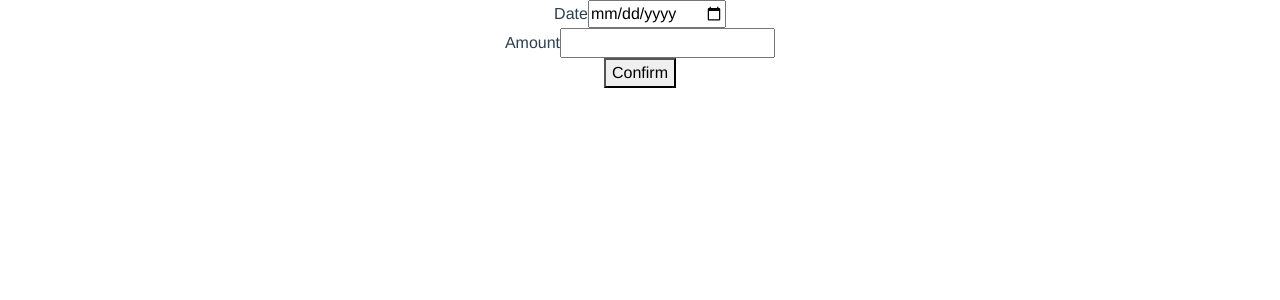
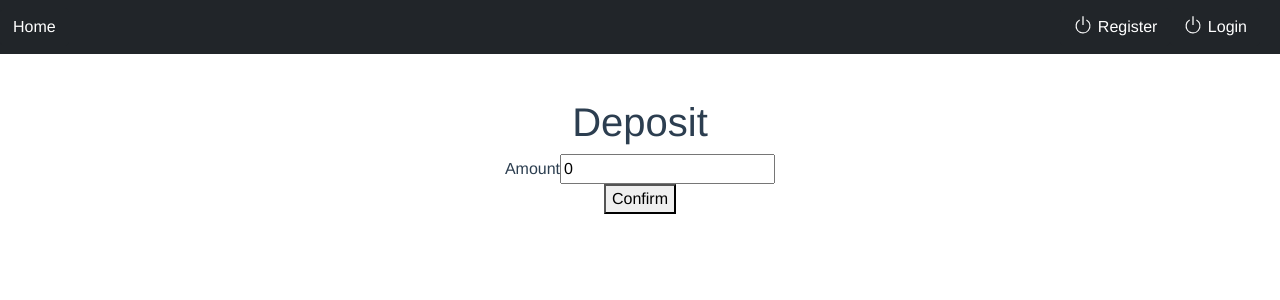
Before and after one commit to mmengspv/webtech-frontend-vuejs, a Vue app: page /exchange/income in a window 1280 px wide. Shown: the top 300 px of the page. Built offline with nearby package versions, Linux system fonts and the light colour scheme; what vue-swal, vue2-wheel-picker would draw is missing.

Commit message:
add deposit form

```diff
--- a/src/components/Exchange.vue
+++ b/src/components/Exchange.vue
@@ -2,87 +2,115 @@
   <div class="exchange">
     <navbar></navbar>
     <h1>Deposit and Withdraw</h1>
-      <button @click="addExchange">Deposit Withdraw</button>
+    <button @click="deposit">Deposit</button>
+    <button @click="withdraw">Withdraw</button>
+    <div v-if="user.role['type'] === 'authenticated'" class="ml-1">
+      <h4>My Balance: {{ balance }}</h4>
+    </div>
     <table class="exchange-table">
       <thead>
         <tr>
           <th>No.</th>
+          <th v-if="user.role['type'] === 'admin'">Username</th>
           <th>Date</th>
           <th>Amount</th>
-            <th>Balance</th>
-            <th>Point</th>
+          <th>Type</th>
         </tr>
       </thead>
       <tbody>
         <tr v-for="(exchange, index) in exchanges" :key="index">
-            <td> {{ index+1 }} </td>
-            <td> {{ exchange.date }} </td>
-            <td> {{ exchange.amount }} </td>
-            <td> {{ exchange.balance }} </td>
-            <td> {{ exchange.point}} </td>
+          <td>{{ index + 1 }}</td>
+          <td v-if="user.role['type'] === 'admin'">
+            {{ exchange.users.username }}
+          </td>
+          <td>{{ exchange.date }}</td>
+          <td>{{ exchange.amount }}</td>
+          <td>{{ exchange.type }}</td>
         </tr>
       </tbody>
-
     </table>
-
   </div>
 </template>
 
 <script>
-import ExchangeApiStore from "@/store/ExchangeApi"
-import Navbar from "./Navbar.vue"
+import UserApi from "../store/UserApi";
+import ExchangeApiStore from "@/store/ExchangeApi";
+import Navbar from "./Navbar.vue";
+import AuthStore from "../store/AuthStore";
 export default {
   components: { Navbar },
   data() {
-    return{
+    return {
+      user: [],
       exchanges: [],
-      api_endpoint: process.env.VUE_APP_STRAPI_API
+      balance: 0,
+      api_endpoint: process.env.VUE_APP_STRAPI_API,
     };
   },
-  created(){
-    this.fetchExchange()
+  created() {
+    this.fetchExchange();
   },
   methods: {
-    async fetchExchange(){
-      await ExchangeApiStore.dispatch('fetchExchange')
-      this.exchanges = ExchangeApiStore.getters.exchanges
+    async fetchExchange() {
+      this.user = AuthStore.getters.user;
+      if (this.user.role.type === "authenticated") {
+        await UserApi.dispatch("fetchUserById", this.user.id);
+        this.exchanges = UserApi.getters.users.exchanges;
+      } else if (this.user.role.type === "admin") {
+        await ExchangeApiStore.dispatch("fetchExchange");
+        this.exchanges = ExchangeApiStore.getters.exchanges;
+      }
+      this.calBalance();
     },
-  addExchange(){
-    this.$router.push("/exchange/income")
+    deposit() {
+      this.$router.push("/exchange/income");
+    },
+    withdraw() {
+      this.$router.push("/exchange/withdraw");
+    },
+    calBalance() {
+      this.exchanges.forEach((ex) => {
+        if (ex.type === "deposit") {
+          this.balance += ex.amount;
+        } else if (ex.type === "withdraw") {
+          this.balance -= ex.amount;
         }
+      });
+    },
   },
 };
 </script>
 
 <style>
-.exchange h3{
+.exchange h3 {
   margin-top: 50px;
 }
-  .exchange-table{
+.exchange-table {
   margin-left: auto;
   margin-right: auto;
   border-collapse: collapse;
   width: 70%;
   margin-top: 50px;
 }
-  thead th,tbody td{
+thead th,
+tbody td {
   border: 1px solid #ddd;
   padding: 2px;
 }
-  tbody tr:nth-child(even){
+tbody tr:nth-child(even) {
   background-color: #f2f2f2;
 }
 tbody tr:hover {
   background-color: #ddd;
 }
-  thead th{
+thead th {
   padding-top: 12px;
   padding-bottom: 12px;
   text-align: center;
   background-color: #28242c;
   color: white;
 }
-  .point{
+.point {
   left: 800px;
   position: relative;
 }
--- a/src/components/Income.vue
+++ b/src/components/Income.vue
@@ -1,89 +1,64 @@
 <template>
   <div>
+    <navbar></navbar>
+    <h1>Deposit</h1>
     <form @submit.prevent="addExchange">
-            <div>
-                <label for="date">Date</label>
-                <input
-                type="date"
-                v-model="form.date"
-                name="date"
-                autocomplete="off"/>
-            </div>
-
       <div>
         <label for="amount">Amount</label>
         <input
           type="number"
           v-model="form.amount"
           name="amount"
-                autocomplete="off"/>
+          min="1"
+          autocomplete="off"
+        />
       </div>
-
       <button>Confirm</button>
     </form>
   </div>
 </template>
 
 <script>
-import ExchangeApiStore from '@/store/ExchangeApi'
+import Navbar from "../components/Navbar.vue";
+import ExchangeApiStore from "@/store/ExchangeApi";
+import AuthStore from "../store/AuthStore";
 export default {
-    data(){
-        return{
-            form:{
-                date:"",
-                amount:"",
-                balance:"",
-                point:"",
-            }
+  components: { Navbar },
+  data() {
+    return {
+      form: {
+        date: "",
+        amount: 0,
+        type: "",
+      },
     };
   },
-    methods:{
-        clearForm(){
+  methods: {
+    clearForm() {
       this.form = {
-                date:"",
-                amount:"",
-                balance:"",
-                point:"",
-            }
+        date: "",
+        amount: "",
+        type: "",
+      };
     },
     async addExchange() {
-
-        const formElement = document.querySelector("form");
-
-        const formData = new FormData();
-
-        const formElements = formElement.elements;
-
-        const data = {};
-
-        for (let i = 0; i < formElements.length; i++) {
-            const currentElement = formElements[i];
-            if (!["submit", "file"].includes(currentElement.type)) {
-            data[currentElement.name] = currentElement.value;
-            } else if (currentElement.type === "file") {
-            if (currentElement.files.length === 1) {
-                const file = currentElement.files[0];
-                formData.append(`files.${currentElement.name}`, file, file.name);
-            } else {
-                for (let i = 0; i < currentElement.files.length; i++) {
-                    const file = currentElement.files[i];
-                    formData.append(`files.${currentElement.name}`, file, file.name);
-                    }
-                }
-            }
-        }
-
-        formData.append("data", JSON.stringify(data));
-        let res = await ExchangeApiStore.dispatch("addExchange", formData);
+      const payload = {
+        date: new Date().toISOString(),
+        amount: this.form.amount,
+        type: "deposit",
+        users: AuthStore.getters.user.id,
+        balance: 0,
+      };
+      const res = await ExchangeApiStore.dispatch("addExchange", payload);
       if (res.success) {
         this.$swal("Success!", res.data.date, "success");
         this.$router.push("/exchange");
       } else {
         this.$swal("Add Failed", res.message, "error");
       }
-        }
     },
-}
+  },
+};
 </script>
 
 <style>
--- a/src/services/ExchangeService.js
+++ b/src/services/ExchangeService.js
@@ -3,9 +3,11 @@ import AuthService from "./AuthService";
 const api_endpoint = process.env.VUE_APP_STRAPI_API || "http://localhost:1337";
 export default {
   async create(payload) {
+    console.log(payload);
     const url = api_endpoint + "/exchanges";
     const headers = AuthService.getHeaders();
     const res = await Axios.post(url, payload, headers);
+    console.log(res);
     return res;
   },
   async getAllExchange() {
@@ -13,4 +15,9 @@ export default {
     const res = await Axios.get(`${api_endpoint}/exchanges`, headers);
     return res;
   },
+  async getUserExchange() {
+    const headers = AuthService.getHeaders();
+    const res = await Axios.get(`${api_endpoint}/exchanges`, headers);
+    return res;
+  },
 };
--- a/src/store/UserApi.js
+++ b/src/store/UserApi.js
@@ -26,6 +26,11 @@ export default new Vuex.Store({
       let res = await Axios.get(api_endpoint + "/users", headers);
       commit("fetch", { res });
     },
+    async fetchUserById({ commit }, id) {
+      const headers = AuthService.getHeaders();
+      const res = await Axios.get(api_endpoint + `/users/${id}`, headers);
+      commit("fetch", { res });
+    },
     async editPoint({ commit }, payload) {
       let url = api_endpoint + "/users/" + payload.index;
       let body = {
```
Lines whose indentation alone changed are shown as unchanged.
